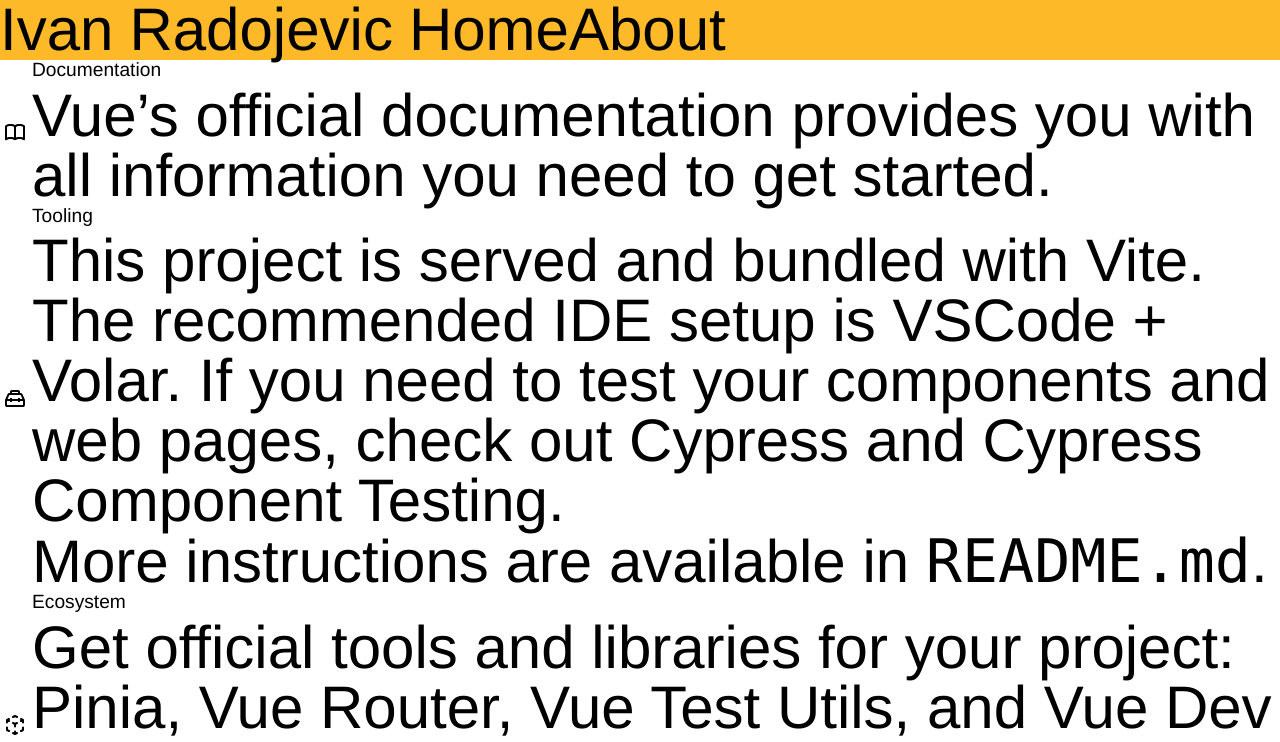
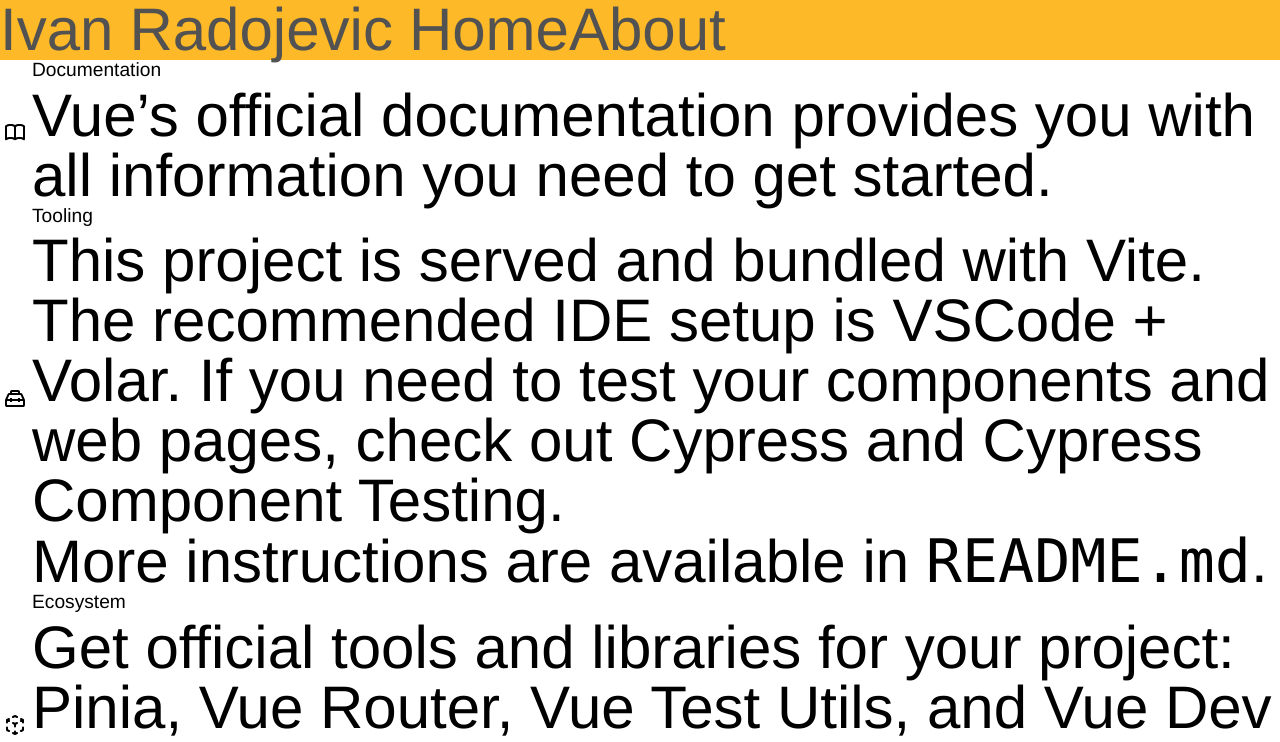
Before and after one commit to ivanradojevic-web-dev/memento, a Vue app: page / in a window 1280 px wide. Shown: the top 742 px of the page. Built offline with nearby package versions, Linux system fonts and the light colour scheme.

Commit message:
fix grey color

```diff
--- a/src/App.vue
+++ b/src/App.vue
@@ -5,7 +5,7 @@
 
 <template>
   <div class="font-essential text-essential space-essential">
-    <header class="bg-golden-yellow flex flex-wrap space-essential">
+    <header class="bg-golden-yellow text-davys-grey flex flex-wrap space-essential">
       <h1 class="flex flex-wrap space-essential"><span>Ivan</span><span>Radojevic</span></h1>
 
       <!-- <img alt="Vue logo" class="logo" src="@/assets/logo.svg" width="125" height="125" />
--- a/tailwind.config.js
+++ b/tailwind.config.js
@@ -9,7 +9,7 @@
       colors: {
         'regal-purple': '#552583',
         'golden-yellow': '#fdb927',
-        'davys-grey': '525252'
+        'davys-grey': '#525252'
       }
     }
   },
```
